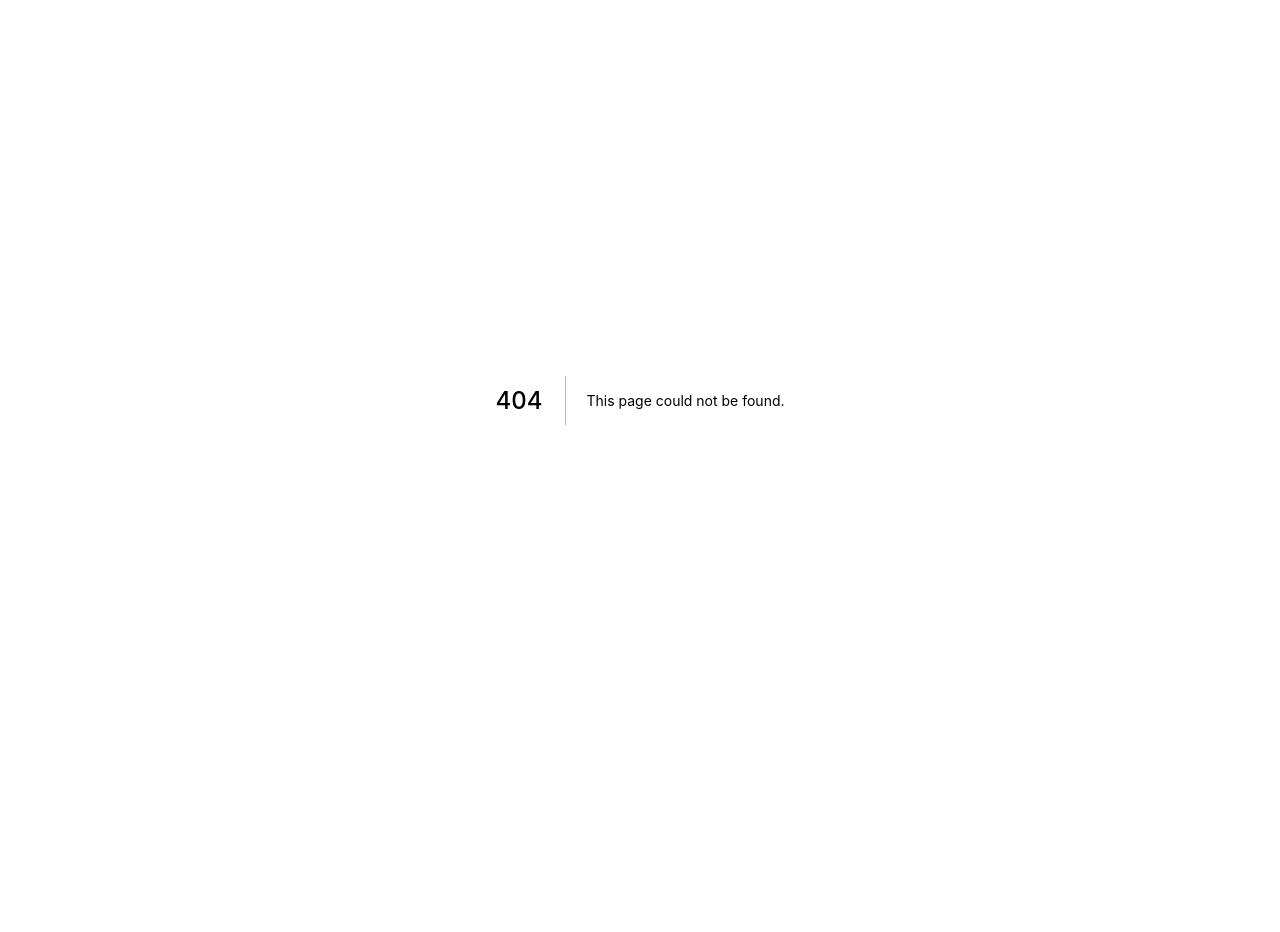
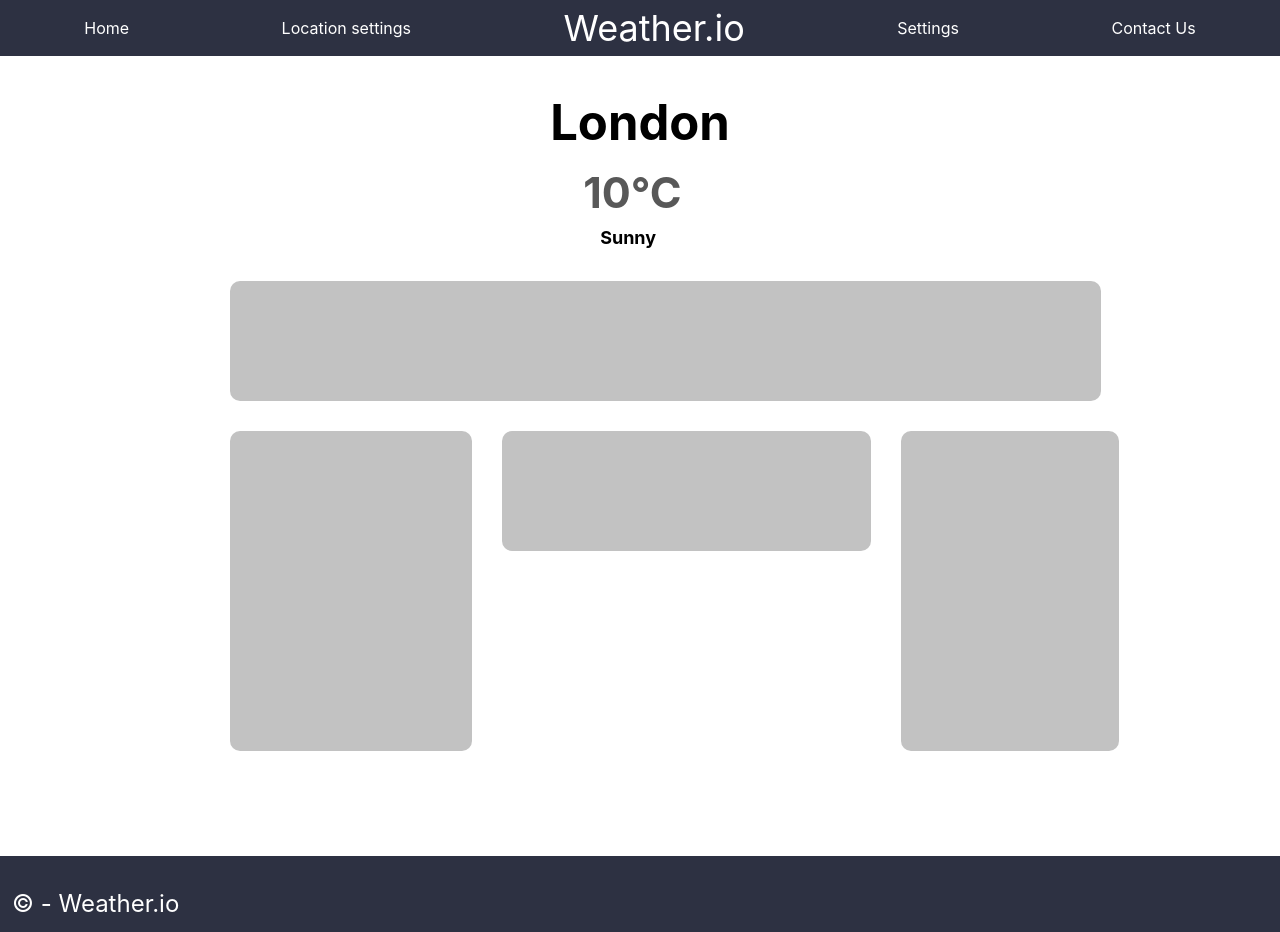
Before and after one commit to The-Creative-Programming-Group/Weather-App, a Next.js app: page /home in a window 1280 px wide. Before the commit this address had no page. Before the commit the page ends 800 px from the top, so only its background shows below. Built offline with nearby package versions, Linux system fonts and the light colour scheme.

Commit message:
Added home skeleton

```diff
--- /dev/null
+++ b/src/pages/home/index.tsx
@@ -0,0 +1,26 @@
+import React from 'react'
+import styles from "./style-home.module.css"
+import Layout from '~/components/Layout'
+
+function index() {
+  return (
+    <Layout>
+        <div className= {styles.contentflex}>
+            <div className= {styles.contentblock}>
+            <h1 className= {styles.headingtext} >London</h1>
+            <h1 className= {styles.temperature}>10°C</h1>
+            <h1 className= {styles.weather}>Sunny</h1>
+            </div>
+        </div>
+
+        <div className= {styles.daytemperature}></div>
+        <div className= {styles.flex}>
+        <div className= {styles.weektemperature}></div>
+        <div className= {styles.rain}></div>
+        <div className= {styles.map}></div>
+        </div>
+    </Layout>
+  )
+}
+
+export default index
--- /dev/null
+++ b/src/pages/home/style-home.module.css
@@ -0,0 +1,75 @@
+.contentflex {
+    display: flex;
+    justify-content: center;
+}
+
+.contentblock {
+    display: block;
+}
+
+.headingtext {
+    color: rgb(0, 0, 0);
+    font-weight: bolder;
+    font-size: 49px;
+    margin-top: 30px;
+}
+
+.temperature {
+    color: rgb(88, 88, 88);
+    font-weight: bolder;
+    font-size: 43px;
+    margin-left: 33px;
+}
+
+.weather {
+    color: rgb(0, 0, 0);
+    font-weight: bolder;
+    font-size: 18px;
+    margin-left: 50px;
+}
+
+.daytemperature {
+    width: 68%;
+    background-color: rgb(194, 194, 194);
+    height: 120px;
+    border-radius: 10px;
+    margin-top: 30px;
+    margin-left: 18%;
+}
+
+.weektemperature {
+    width: 18.9%;
+    background-color: rgb(194, 194, 194);
+    height: 40vh;
+    border-radius: 10px;
+    margin-top: 30px;
+    margin-left: 18%;
+}
+
+.rain {
+    width: 28.8%;
+    background-color: rgb(194, 194, 194);
+    height: 120px;
+    border-radius: 10px;
+    margin-top: 30px;
+    margin-left: 30px;
+}
+
+.map {
+    width: 17%;
+    background-color: rgb(194, 194, 194);
+    height: 40vh;
+    border-radius: 10px;
+    margin-top: 30px;
+    margin-left: 30px;
+}
+
+.flex {
+    display: flex;
+}
+
+@media screen and (max-width: 767px){
+    .headingtext {
+        font-size: 35px;
+    }
+}
```
